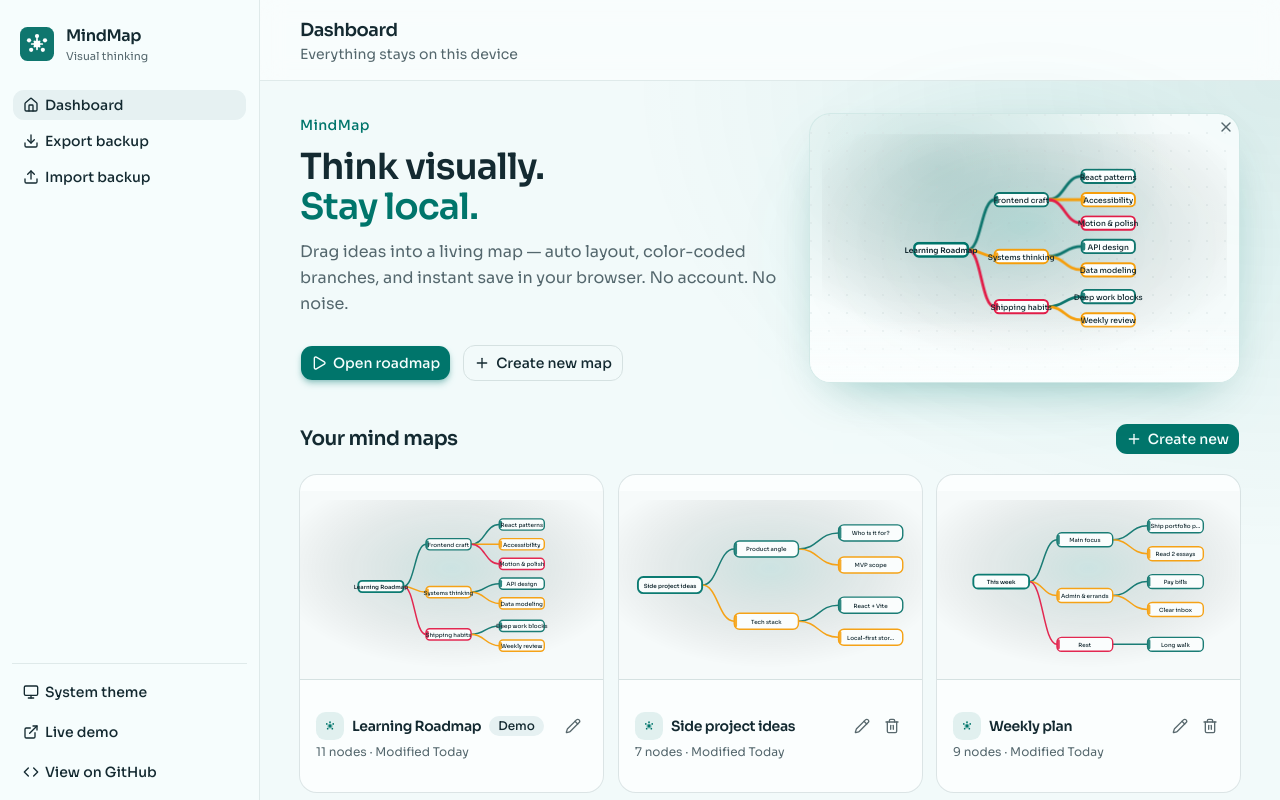
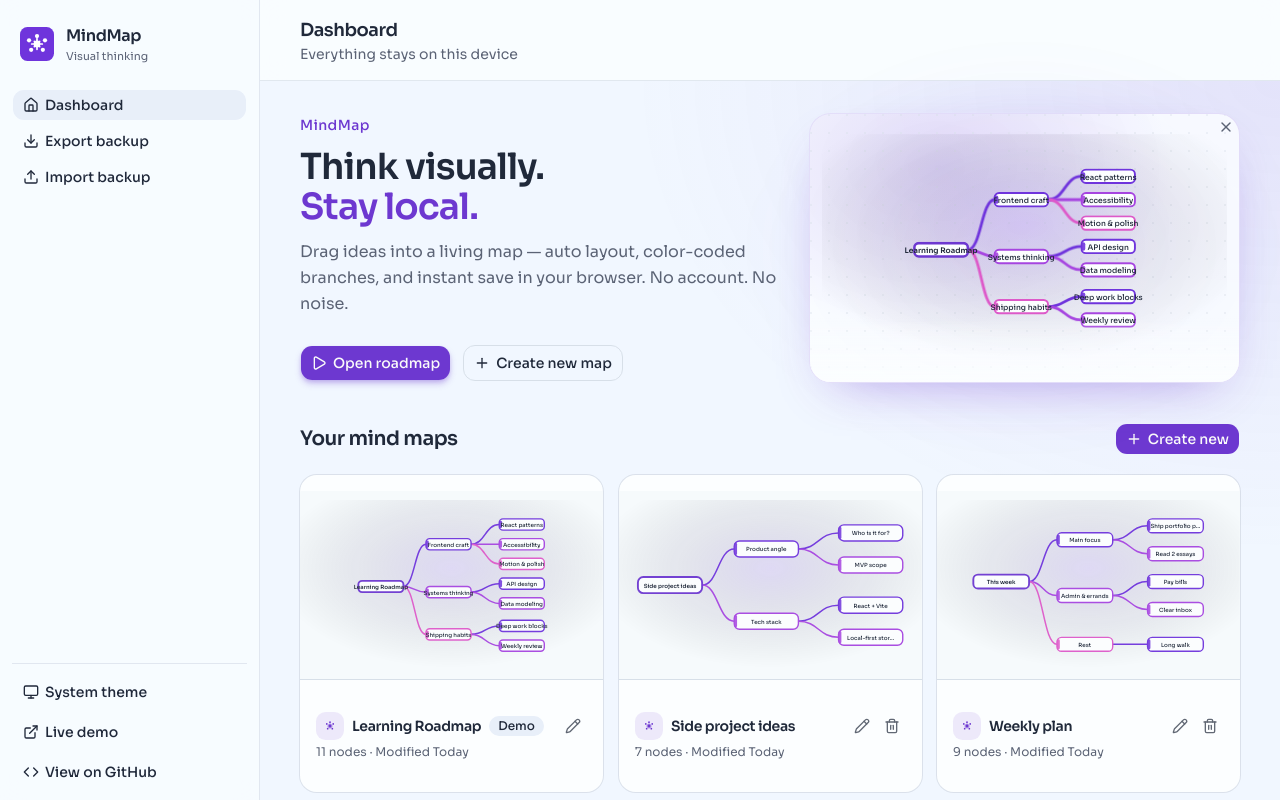
Before and after one commit to GuilhermeRoesler/MindMap, a React (Vite) app: page / in a window 1280 px wide. Built offline with nearby package versions, Linux system fonts and the light colour scheme.

Commit message:
fix: restore purple brand theme instead of teal

```diff
--- a/src/components/EmptyProjectsState.tsx
+++ b/src/components/EmptyProjectsState.tsx
@@ -29,7 +29,7 @@ const EmptyProjectsState = ({ onCreate }: EmptyProjectsStateProps) => {
                 />
                 <path
                     d="M52 55 C78 55, 88 82, 114 82"
-                    stroke="#F59E0B"
+                    stroke="#DD59C9"
                     strokeWidth="2.2"
                     strokeOpacity="0.5"
                     fill="none"
@@ -67,7 +67,7 @@ const EmptyProjectsState = ({ onCreate }: EmptyProjectsStateProps) => {
                     height="26"
                     rx="8"
                     fill="var(--card)"
-                    stroke="#F59E0B"
+                    stroke="#DD59C9"
                     strokeWidth="1.5"
                     strokeOpacity="0.75"
                     className="thumb-node-appear"
--- a/src/constants.ts
+++ b/src/constants.ts
@@ -1,6 +1,5 @@
 export const GITHUB_REPO_URL = 'https://github.com/GuilhermeRoesler/MindMap';
 export const LIVE_DEMO_URL = 'https://guilhermeroesler.github.io/MindMap/';
-/** Deep teal — distinctive from default purple SaaS demos */
-export const BRAND_COLOR = '#0f766e';
+export const BRAND_COLOR = '#6f34dc';
 export const ONBOARDING_KEY = 'mindmap_onboarding_seen';
 export const HERO_DISMISSED_KEY = 'mindmap_hero_dismissed';
--- a/src/icons/MindMapIcon.tsx
+++ b/src/icons/MindMapIcon.tsx
@@ -16,7 +16,7 @@ const MindMapIcon = ({ size = 20, withBackground = false, className }: MindMapIc
                 className={className}
                 aria-hidden="true"
             >
-                <rect width="32" height="32" rx="7" fill="#0f766e" />
+                <rect width="32" height="32" rx="7" fill="#6f34dc" />
                 <path
                     d="M16 11v2M16 19v2M11 16h2M19 16h2M13.5 13.5l1.4 1.4M17.1 17.1l1.4 1.4M18.5 13.5l-1.4 1.4M14.9 17.1l-1.4 1.4"
                     stroke="white"
--- a/src/index.css
+++ b/src/index.css
@@ -48,74 +48,74 @@
 }
 
 :root {
-    /* Ink slate + deep teal — avoids default purple SaaS look */
-    --background: oklch(0.978 0.008 200);
-    --foreground: oklch(0.27 0.03 220);
-    --card: oklch(0.995 0.003 200);
-    --card-foreground: oklch(0.27 0.03 220);
-    --popover: oklch(0.995 0.003 200);
-    --popover-foreground: oklch(0.27 0.03 220);
-    --primary: oklch(0.5 0.1 185);
-    --primary-foreground: oklch(0.99 0.01 185);
-    --secondary: oklch(0.95 0.012 200);
-    --secondary-foreground: oklch(0.27 0.03 220);
-    --muted: oklch(0.945 0.01 200);
-    --muted-foreground: oklch(0.5 0.025 220);
-    --accent: oklch(0.94 0.03 185);
-    --accent-foreground: oklch(0.27 0.03 220);
+    /* Cool ink + mist — keeps brand violet without flat purple-on-white SaaS look */
+    --background: oklch(0.975 0.012 255);
+    --foreground: oklch(0.28 0.035 265);
+    --card: oklch(0.995 0.004 255);
+    --card-foreground: oklch(0.28 0.035 265);
+    --popover: oklch(0.995 0.004 255);
+    --popover-foreground: oklch(0.28 0.035 265);
+    --primary: oklch(0.499 0.217 292.7);
+    --primary-foreground: oklch(0.985 0 0);
+    --secondary: oklch(0.95 0.015 255);
+    --secondary-foreground: oklch(0.28 0.035 265);
+    --muted: oklch(0.945 0.012 255);
+    --muted-foreground: oklch(0.5 0.03 265);
+    --accent: oklch(0.945 0.02 292);
+    --accent-foreground: oklch(0.28 0.035 265);
     --destructive: oklch(0.577 0.245 27.325);
-    --border: oklch(0.9 0.012 200);
-    --input: oklch(0.9 0.012 200);
-    --ring: oklch(0.5 0.1 185);
+    --border: oklch(0.9 0.015 255);
+    --input: oklch(0.9 0.015 255);
+    --ring: oklch(0.499 0.217 292.7);
     --chart-1: oklch(0.87 0 0);
     --chart-2: oklch(0.556 0 0);
     --chart-3: oklch(0.439 0 0);
     --chart-4: oklch(0.371 0 0);
     --chart-5: oklch(0.269 0 0);
     --radius: 0.75rem;
-    --sidebar: oklch(0.99 0.006 200);
-    --sidebar-foreground: oklch(0.27 0.03 220);
-    --sidebar-primary: oklch(0.5 0.1 185);
-    --sidebar-primary-foreground: oklch(0.99 0.01 185);
-    --sidebar-accent: oklch(0.94 0.03 185);
-    --sidebar-accent-foreground: oklch(0.27 0.03 220);
-    --sidebar-border: oklch(0.9 0.012 200);
-    --sidebar-ring: oklch(0.5 0.1 185);
+    --sidebar: oklch(0.99 0.008 255);
+    --sidebar-foreground: oklch(0.28 0.035 265);
+    --sidebar-primary: oklch(0.499 0.217 292.7);
+    --sidebar-primary-foreground: oklch(0.985 0 0);
+    --sidebar-accent: oklch(0.945 0.02 292);
+    --sidebar-accent-foreground: oklch(0.28 0.035 265);
+    --sidebar-border: oklch(0.9 0.015 255);
+    --sidebar-ring: oklch(0.499 0.217 292.7);
 }
 
 .dark,
 .dark-theme {
-    --background: oklch(0.16 0.02 220);
-    --foreground: oklch(0.97 0.01 200);
-    --card: oklch(0.21 0.025 220);
-    --card-foreground: oklch(0.97 0.01 200);
-    --popover: oklch(0.21 0.025 220);
-    --popover-foreground: oklch(0.97 0.01 200);
-    --primary: oklch(0.74 0.11 185);
-    --primary-foreground: oklch(0.18 0.03 220);
-    --secondary: oklch(0.27 0.025 220);
-    --secondary-foreground: oklch(0.97 0.01 200);
-    --muted: oklch(0.27 0.025 220);
-    --muted-foreground: oklch(0.72 0.02 200);
-    --accent: oklch(0.28 0.04 185);
-    --accent-foreground: oklch(0.97 0.01 200);
+    --background: oklch(0.17 0.02 265);
+    --foreground: oklch(0.97 0.01 255);
+    --card: oklch(0.22 0.025 265);
+    --card-foreground: oklch(0.97 0.01 255);
+    --popover: oklch(0.22 0.025 265);
+    --popover-foreground: oklch(0.97 0.01 255);
+    --primary: oklch(0.68 0.19 292.7);
+    --primary-foreground: oklch(0.985 0 0);
+    --secondary: oklch(0.28 0.03 265);
+    --secondary-foreground: oklch(0.97 0.01 255);
+    --muted: oklch(0.28 0.03 265);
+    --muted-foreground: oklch(0.72 0.02 255);
+    --accent: oklch(0.3 0.04 292);
+    --accent-foreground: oklch(0.97 0.01 255);
     --destructive: oklch(0.704 0.191 22.216);
     --border: oklch(1 0 0 / 10%);
     --input: oklch(1 0 0 / 15%);
-    --ring: oklch(0.74 0.11 185);
+    --ring: oklch(0.68 0.19 292.7);
     --chart-1: oklch(0.87 0 0);
     --chart-2: oklch(0.556 0 0);
     --chart-3: oklch(0.439 0 0);
     --chart-4: oklch(0.371 0 0);
     --chart-5: oklch(0.269 0 0);
-    --sidebar: oklch(0.19 0.022 220);
-    --sidebar-foreground: oklch(0.97 0.01 200);
-    --sidebar-primary: oklch(0.74 0.11 185);
-    --sidebar-primary-foreground: oklch(0.18 0.03 220);
-    --sidebar-accent: oklch(0.28 0.04 185);
-    --sidebar-accent-foreground: oklch(0.97 0.01 200);
+    --sidebar: oklch(0.2 0.025 265);
+    --sidebar-foreground: oklch(0.97 0.01 255);
+    --sidebar-primary: oklch(0.68 0.19 292.7);
+    --sidebar-primary-foreground: oklch(0.985 0 0);
+    --sidebar-accent: oklch(0.28 0.04 292);
+    --sidebar-accent-foreground: oklch(0.97 0.01 255);
     --sidebar-border: oklch(1 0 0 / 10%);
-    --sidebar-ring: oklch(0.74 0.11 185);
+    --sidebar-ring: oklch(0.68 0.19 292.7);
 }
 
 @layer base {
--- a/src/pages/MindMap.tsx
+++ b/src/pages/MindMap.tsx
@@ -189,8 +189,8 @@ function FlowContent({ projectId, onBackToProjects }: FlowContentProps) {
                 <Controls />
                 <Background
                     variant={BackgroundVariant.Dots}
-                    bgColor={isDark ? '#10141c' : '#f2f6f7'}
-                    color={isDark ? '#2a3340' : '#cfd8dc'}
+                    bgColor={isDark ? '#12131c' : '#f3f5fb'}
+                    color={isDark ? '#2a2d3d' : '#d5dae8'}
                     gap={22}
                     size={1.5}
                 />
--- a/src/utils/colorUtils.ts
+++ b/src/utils/colorUtils.ts
@@ -1,18 +1,18 @@
 import type { Edge } from '@xyflow/react';
 
 export const CONNECTION_COLORS = [
-    '#0F766E',
-    '#F59E0B',
-    '#E11D48',
-    '#2563EB',
-    '#DB2777',
-    '#EA580C',
-    '#7C3AED',
-    '#0891B2',
-    '#65A30D',
-    '#CA8A04',
-    '#14B8A6',
-    '#0D9488',
+    '#6F34DC',
+    '#A645E0',
+    '#DD59C9',
+    '#D11A6A',
+    '#E36E4B',
+    '#EFAE2C',
+    '#F3DD31',
+    '#C5E24C',
+    '#68C74F',
+    '#83DFCA',
+    '#31B4DE',
+    '#426DCC',
 ] as const;
 
 export const getConnectionColor = (childIndex: number): string => {
```
Also changed, not shown: 1 other file (tests, documents, lock files or other folders).
